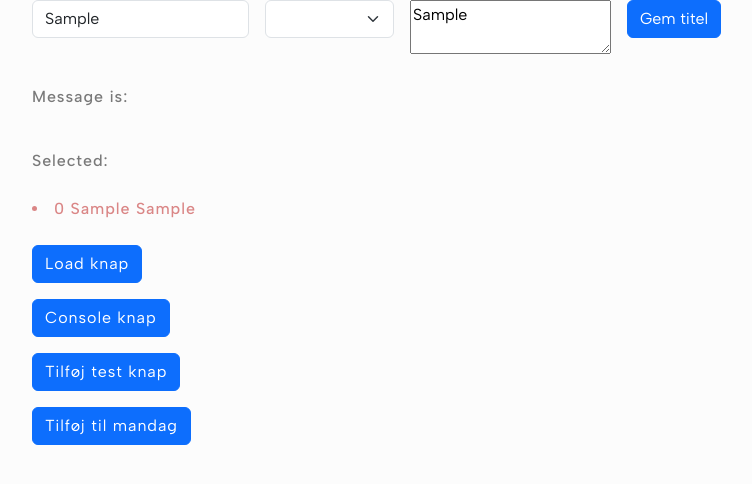
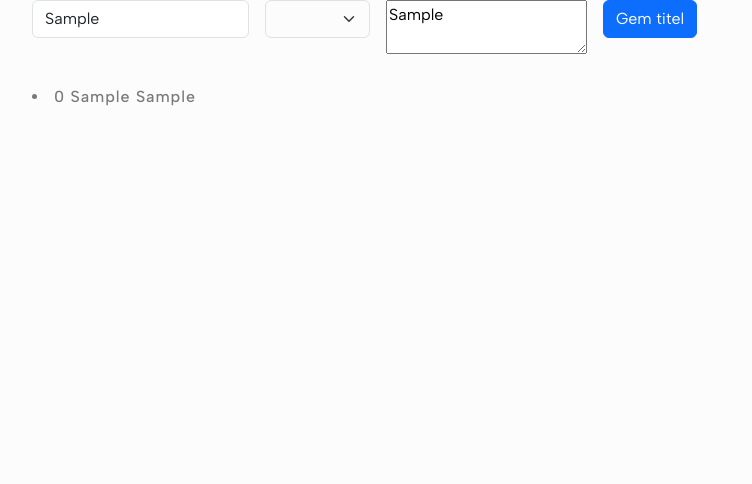
Before and after one commit to S-Demant/loopPlanner, a Vue app: page /add in a window 1280 px wide. Both pictures are taken after typing "Sample", "Sample" into the empty fields and a click on the button "Gem titel". Shown: the top 484 px of the page, without its empty margins (50-802 px from the left). Built offline with nearby package versions, Linux system fonts and the light colour scheme.

Commit message:
Color and save/load created

```diff
--- a/src/components/Plan.vue
+++ b/src/components/Plan.vue
@@ -1,17 +1,12 @@
 <script setup>
-import {ref} from "vue";
 import {defineProps} from "vue";
 
-const {img, title, text, color1, color2} = defineProps(['img', 'title', 'text', 'color1', 'color2']);
-
-const background1 = '#DA8686';
-
-// const activeColor = ref('#DA8686'); ??
+const {img, title, text, pickedColor} = defineProps(['img', 'title', 'text', 'pickedColor']);
 
 </script>
 
 <template>
-    <div class="w-100 py-4 px-4" :style="{ backgroundColor: background1 }">
+    <div class="w-100 py-4 px-4" :style="{ backgroundColor: pickedColor }">
         <span class="fs-3 text-light ms-2">{{ title }}</span>
     </div>
 </template>
--- a/src/views/Add.vue
+++ b/src/views/Add.vue
@@ -1,37 +1,11 @@
 <script setup>
 import {ref} from 'vue';
+import Plan from "@/components/Plan.vue";
 
-const message = ref('');
-
-/*
-const test = [{
-    plan: {
-        title: message,
-        note: "Dette er noten"
-    }
-}]
-
-function addNewObject (newObject) {
-    test.push( // Med push kan man tilføje til array. Dette er datoer / ugedage
-        {
-            plan: {
-                title: "Dette er titlen",
-                note: "Dette er noten"
-            }
-        }
-    );
-    console.log(test);
-}
-
-function save() {
-    localStorage.setItem('userData', JSON.stringify(test));
-}
-*/
-
-let mondayArray = ref([]);
+const mondayArray = ref(JSON.parse(localStorage.getItem('mondayData') ?? '[]' )); // Hvis der er en localStorage der hedder mondayData, hent den gemte fil. Hvis ikke, gør det til højre for ??
+const selectedColor = ref();
 let addTitle;
 let addNote;
-let addColor;
 
 function addNewObjectToMonday (newTitle, newNote, newColor) {
     mondayArray.value.push( // Med push kan man tilføje til array
@@ -42,21 +16,60 @@ function addNewObjectToMonday (newTitle, newNote, newColor) {
             color: newColor
         },
     )
+    console.log(selectedColor)
 }
-
-const colorRed = '#DA8686';
 
 function saveMonday() {
     localStorage.setItem('mondayData', JSON.stringify(mondayArray.value));
 }
 
-function load() {
-    return JSON.parse(localStorage.getItem('mondayData'));
-}
-
-function consoleView() {
-    console.log(mondayArray.value);
-}
+let colors = [
+    {
+        id: 1,
+        name: "Rød",
+        colorCode: "#DA8686"
+    },
+    {
+        id: 2,
+        name: "Orange",
+        colorCode: "#DABD86"
+    },
+    {
+        id: 3,
+        name: "Gul",
+        colorCode: "#DADA86"
+    },
+    {
+        id: 4,
+        name: "Grøn",
+        colorCode: "#86DA89"
+    },
+    {
+        id: 5,
+        name: "Mint",
+        colorCode: "#86DAB0"
+    },
+    {
+        id: 6,
+        name: "Lyseblå",
+        colorCode: "#86D7DA"
+    },
+    {
+        id: 7,
+        name: "Blå",
+        colorCode: "#86BEDA"
+    },
+    {
+        id: 8,
+        name: "Lilla",
+        colorCode: "#869EDA"
+    },
+    {
+        id: 9,
+        name: "Pink",
+        colorCode: "#D686DA"
+    }
+]
 
 </script>
 
@@ -68,42 +81,34 @@ function consoleView() {
                 <input type="text" class="form-control" id="titleToSave" value="" v-model="addTitle">
             </div>
             <div class="col-auto">
-                <select class="form-select" aria-label="Default select example" v-model="addColor">
-                    <option selected>Vælg farve</option>
-                    <option value="Rød">Rød</option>
-                    <option value="Grøn">Grøn</option>
-                    <option value="Blå">Blå</option>
+                <select class="form-select" aria-label="Default select example" v-model="selectedColor">
+                    <option class="text-light" :value="color.colorCode" :style="{ backgroundColor: color.colorCode}" v-for="(color) in colors">{{ color.name }}
+                    </option>
                 </select>
             </div>
             <div class="col-auto">
                 <textarea v-model="addNote" placeholder=""></textarea>
             </div>
             <div class="col-auto">
-                <button type="submit" class="btn btn-primary mb-3" @click = "addNewObjectToMonday(newTitle = addTitle, newNote = addNote, newColor = addColor); saveMonday()">Gem titel</button>
+                <button type="submit" class="btn btn-primary mb-3" @click = "addNewObjectToMonday(newTitle = addTitle, newNote = addNote, newColor = selectedColor); saveMonday()">Gem titel</button>
             </div>
         </form>
-        <br>
-        <p>Message is: {{ message }}</p>
-        <br>
-        <div>Selected: {{ addColor }}</div>
 
         <br>
-        <li v-for="(plan) in mondayArray" v-if="!awesome" :style="{ color: colorRed }">
+
+        <li v-for="(plan) in mondayArray" :style="{ color: plan.color }">
             {{ plan.id }} {{ plan.title }} {{ plan.note }} {{ plan.color }}
         </li>
 
         <br>
-        <p class="btn btn-primary" @click = "load()">Load knap</p>
-        <br>
-        <p class="btn btn-primary" @click = "consoleView()">Console knap</p>
-        <br>
-        <p class="btn btn-primary" @click = "addNewObject(newObject = 'Nyt objekt'); save()">Tilføj test knap</p>
-        <br>
-        <p class="btn btn-primary" @click = "addNewObjectToMonday(newObject = 'Nyt objekt'); saveMonday()">Tilføj til mandag</p>
+
+        <Plan v-for="(plan) in mondayArray" :picked-color="plan.color" :title="plan.title" />
 
     </div>
 </template>
 
 <style scoped>
-
+.form-select {
+    background-color: v-bind(selectedColor)
+}
 </style>
--- a/src/views/LoopPlanner.vue
+++ b/src/views/LoopPlanner.vue
@@ -3,17 +3,7 @@ import Navbar from "../components/Navbar.vue";
 import Plan from "@/components/Plan.vue";
 import {ref} from "vue";
 
-const savedItems = localStorage.getItem('mondayData');
-const mondayArray = savedItems;
-
-if (savedItems) { // Hvis der er gemt noget i local storage, hent det
-    console.log("Gemt data er indlæst")
-    console.log(mondayArray)
-} else if (!savedItems) {
-    console.log("Nej, gemt data er ikke indlæst")
-}
-
-
+const mondayArray = ref(JSON.parse(localStorage.getItem('mondayData') ?? '[]' )); // Hvis der er en localStorage der hedder mondayData, hent den gemte fil. Hvis ikke, gør det til højre for ??
 
 </script>
 
@@ -24,9 +14,7 @@ if (savedItems) { // Hvis der er gemt noget i local storage, hent det
         <h2 class="mb-4">Dagens plan</h2>
         <div class="bg-light w-100 shadow rounded-4 pb-4 mb-5">
             <h3 class="text-dark px-4 py-4 ms-2 mt-2 mb-0">I dag mandag d. 25 september</h3>
-            <Plan :title="mondayArray.value" />
-            <Plan :title="'Vande blomster'" />
-            <Plan :title="'Græsklipning'" />
+            <Plan v-for="(plan) in mondayArray" :picked-color="plan.color" :title="plan.title" />
         </div>
 
         <h2 class="mb-4">Kommende planer</h2>
```
